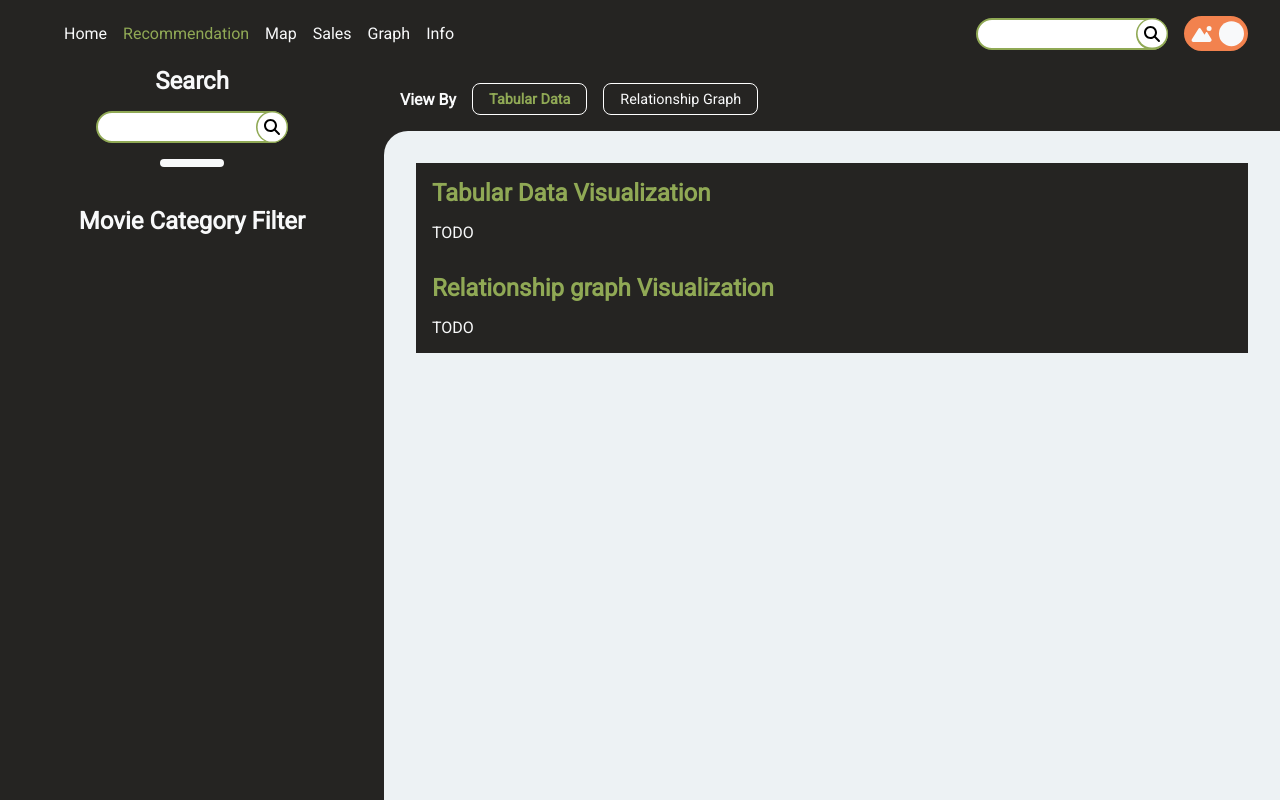
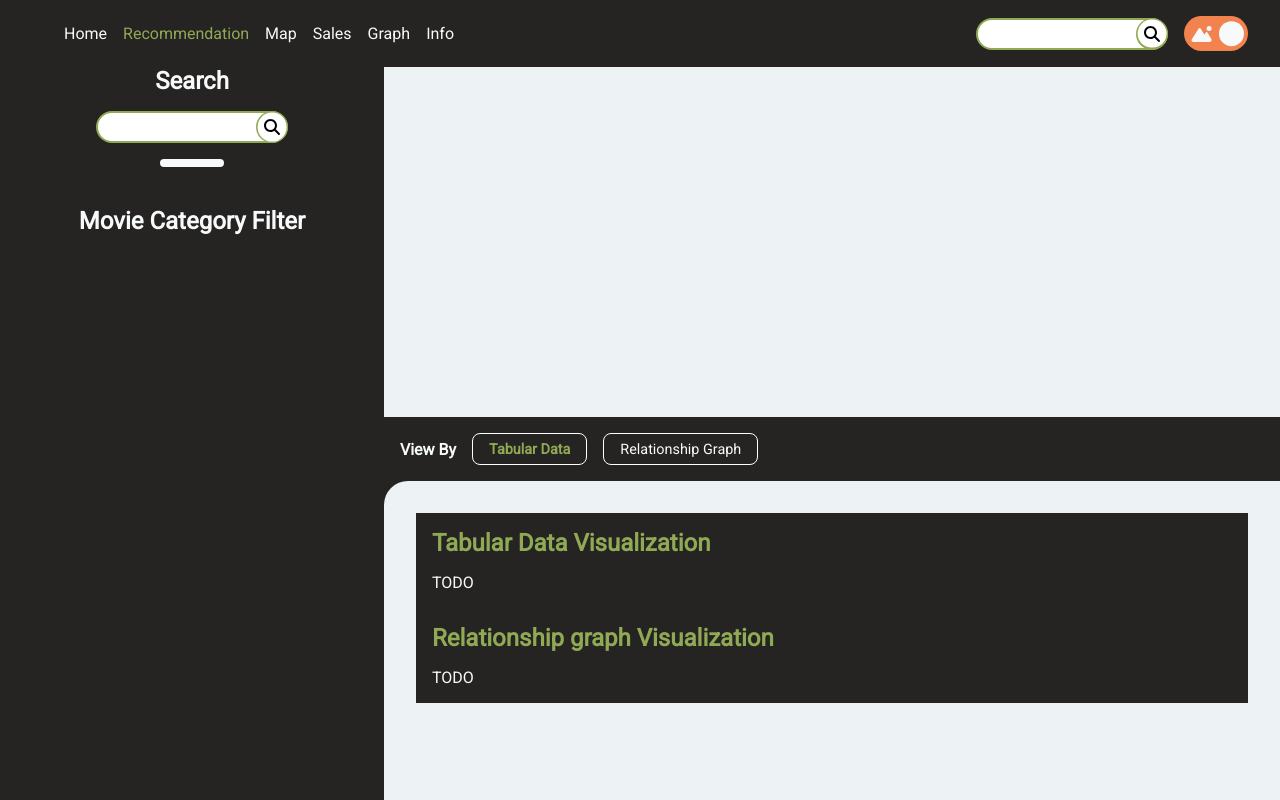
Before and after one commit to com-480-data-visualization/project-2023-imdbtop, a React (Create React App) app in the folder datavis/: page /recommendation in a window 1280 px wide. Shown: the top 800 px of the page. Built offline with nearby package versions, Linux system fonts and the light colour scheme.

Commit message:
new word cloud

```diff
--- a/datavis/package.json
+++ b/datavis/package.json
@@ -9,13 +9,18 @@
         "@testing-library/jest-dom": "^5.16.5",
         "@testing-library/react": "^13.4.0",
         "@testing-library/user-event": "^13.5.0",
+        "antd": "^5.5.2",
         "axios": "^1.1.3",
         "d3": "^7.8.4",
+        "echarts": "^5.4.2",
+        "echarts-for-react": "^3.0.2",
+        "echarts-wordcloud": "^2.1.0",
         "react": "^18.2.0",
         "react-d3-cloud": "^1.0.6",
         "react-dom": "^18.2.0",
         "react-router-dom": "^6.4.3",
         "react-scripts": "5.0.1",
+        "save": "^2.9.0",
         "styled-components": "^5.3.6",
         "topojson": "^3.0.2",
         "web-vitals": "^2.1.4"
--- a/datavis/src/components/WordCloudDirector.jsx
+++ b/datavis/src/components/WordCloudDirector.jsx
@@ -1,41 +1,89 @@
 import React from 'react';
-import WordCloud from 'react-d3-cloud';
+import { Component } from 'react';
+import { Row, Col } from 'antd';
+import ReactEcharts from 'echarts-for-react';
+import * as echarts from 'echarts';
+import 'echarts-wordcloud'
 
-const data = [
-  { text: 'Steven Spielberg', value: 7 },
-  { text: 'Martin Scorsese', value: 7 },
-  { text: 'Stanley Kubrick', value: 7 },
-  { text: 'Christopher Nolan', value: 7 },
-  { text: 'Akira Kurosawa', value: 7 },
-  { text: 'Alfred Hitchcock', value: 6 },
-  { text: 'Quentin Tarantino', value: 5 },
-  { text: 'Charles Chaplin', value: 5 },
-  { text: 'Billy Wilder', value: 5 },
-  { text: 'Hayao Miyazaki', value: 4 },
-  { text: 'Sergio Leone', value: 4 },
-  { text: 'Joel Coen', value: 3 },
-  { text: 'Frank Capra', value: 3 },
-  { text: 'Francis Ford Coppola', value: 3 },
-  { text: 'Peter Jackson', value: 3 },
-  { text: 'Pete Docter', value: 3 },
-  { text: 'Ingmar Bergman', value: 3 },
-  { text: 'Ridley Scott', value: 3 },
-  { text: 'David Fincher', value: 3 },
-  { text: 'Clint Eastwood', value: 3 },
-];
+export default class WordCloudDirector extends Component {
+  WordOption = () => {
+    let maskImage = new Image();
+    maskImage.src = 'https://raw.githubusercontent.com/ecomfe/echarts-wordcloud/master/asset/gettysburg.jpg';
+    let wrodDATA = [
+      { text: 'Drama', value: 17700 },
+      { text: 'Adventure', value: 6000 },
+      { text: 'Crime', value: 5100 },
+      { text: 'Action', value: 5000 },
+      { text: 'Comedy', value: 4500 },
+      { text: 'Mystery', value: 3100 },
+      { text: 'Thriller', value: 3000 },
+      { text: 'Biography', value: 2900 },
+      { text: 'Animation', value: 2300 },
+      { text: 'War', value: 2300 },
+      { text: 'Romance', value: 2300 },
+      { text: 'Sci-Fi', value: 2000 },
+      { text: 'Fantasy', value: 1400 },
+      { text: 'Family', value: 1300 },
+      { text: 'History', value: 1000 },
+      { text: 'Western', value: 700 },
+      { text: 'Sport', value: 500 },
+      { text: 'Horror', value: 500 },
+      { text: 'Music', value: 400 },
+      { text: 'Film-Noir', value: 400 },
+      { text: 'Musical', value: 100 },
+    ];
+    let option = {
+      backgroundColor: '#fff',
+      tooltip: {
+        pointFormat: '{series.name}: <b>{point.percentage:.1f}%</b>'
+      },
+      series: [
+        {
+          type: 'wordCloud',
+          gridSize: 1,
+          // Text size range which the value in data will be mapped to.
+          // Default to have minimum 12px and maximum 60px size.
+          sizeRange: [12, 55],
+          //Text rotation range and step in degree. Text will be rotated randomly in range [-90, 90] by rotationStep 45
+          rotationRange: [-45,0,45,90],
+          maskImage: maskImage,
+          textStyle: {
+            normal: {
+              color: function () {
+                return 'rgb(' + [
+                  Math.round(Math.random() * 255),
+                  Math.round(Math.random() * 255),
+                  Math.round(Math.random() * 255)
+                ].join(',') + ')';
+              }
+            }
+          },
 
-const fontSizeMapper = word => Math.log2(word.value) * 5;
-const rotate = word => word.value % 360;
+          left: 'center',
+          top: 'center',
+          right: null,
+          bottom: null,
+          width: '90%',
+          height: '110%',
+          data: wrodDATA
+        }
+      ]
+    };
+    return option;
+  };
 
-const WordCloudDirector = () => {
-  return (
-    <WordCloud
-      data={data}
-      fontSizeMapper={fontSizeMapper}
-      rotate={rotate}
-      onWordClick={(word) => alert(`You clicked on: ${word.text}`)}
-    />
-  );
-};
-
-export default WordCloudDirector;
+  render() {
+    return (
+      <div style={{marginTop: '50px', width: "82"}}>
+        <Row>
+          <Col md={24}>
+            <ReactEcharts
+              option={this.WordOption()}
+              theme="ThemeStyle"
+            />
+          </Col>
+        </Row>
+      </div>
+    );
+  }
+}
--- a/datavis/src/pages/Recommendation/Main.jsx
+++ b/datavis/src/pages/Recommendation/Main.jsx
@@ -15,6 +15,7 @@ import Lists from "../../components/Lists";
 import Content from "../../components/Content";
 import PopupBackground from "../../components/PopupBackground";
 import WordCloudGenre from "../../components/WordCloudGenre";
+import WordCloudDirector from "../../components/WordCloudDirector";
 
 const Main = () => {
   const { id } = useParams();
@@ -25,7 +26,7 @@ const Main = () => {
 
   return (
     <StyledArticle>
-      <WordCloudGenre />
+      <WordCloudDirector />
       <Features viewBy={viewBy} setViewBy={(bool) => setViewBy(bool)} />
       {id !== undefined ? (
         <Lists
```
Also changed, not shown: 1 other file (tests, documents, lock files or other folders).
